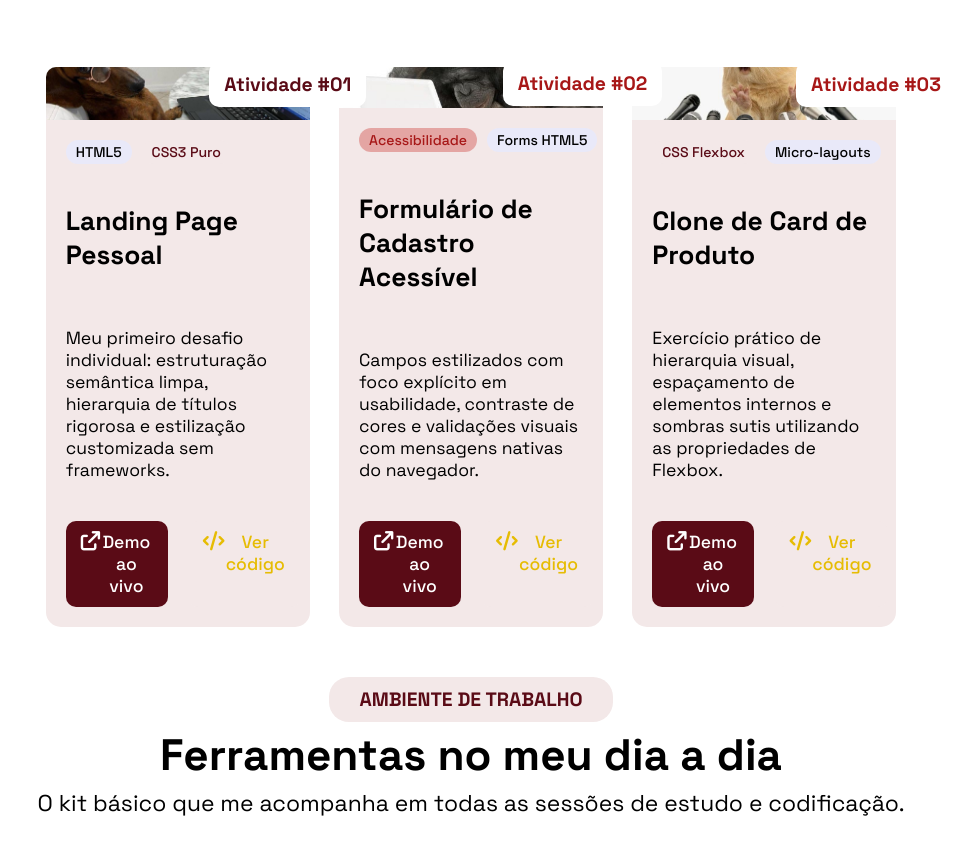
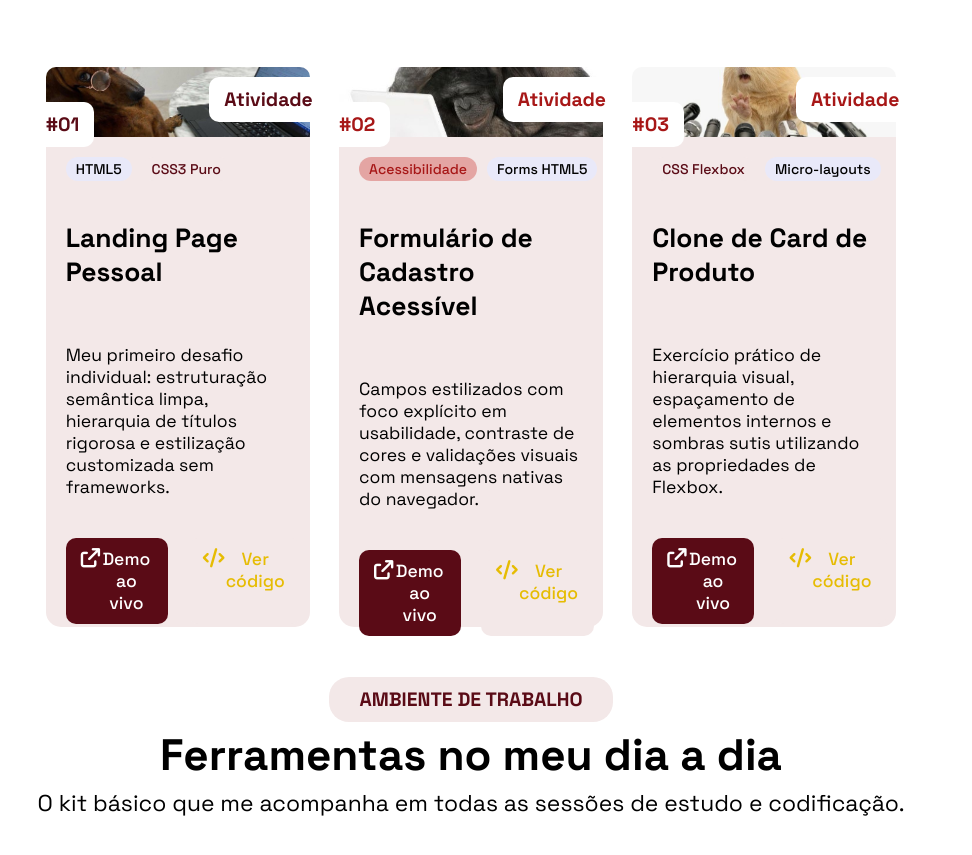
Before and after one commit to ifsbibi/portifolio, a plain HTML site: page index.html in a window 1280 px wide. Shown: the part 2346-3201 px from the top of the page, without its empty margins (169-1141 px from the left). Drawn offline with nearby package versions, Linux system fonts and the light colour scheme; a web font is replaced by a local one.

Commit message:
aaaaaaaaaaa

```diff
--- a/style.css
+++ b/style.css
@@ -374,6 +374,7 @@ p {
     box-shadow: none;
     border-radius: 10px 10px 0 0 ;
     background-repeat: no-repeat;
+    padding-top: 20px;
 
 }
 
@@ -397,9 +398,7 @@ p {
     background-color: var(--cor-principal);
     padding: 10px 15px;
     border-radius:10px;
-    position: relative;
-    left: 62%;
-    top: 10%;
+    margin-left: 62%;
 }
 
 .card-html-trabalhos h3, .card-html-trabalhos
```
